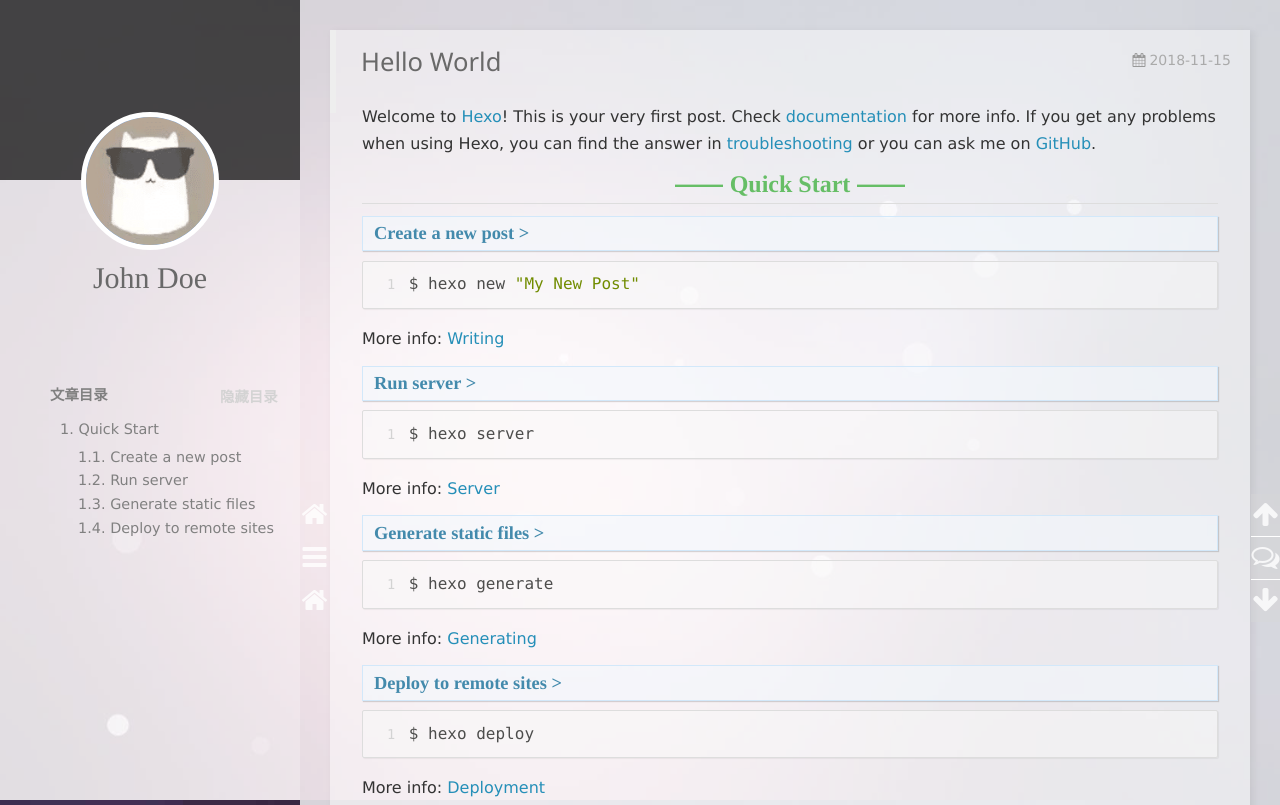
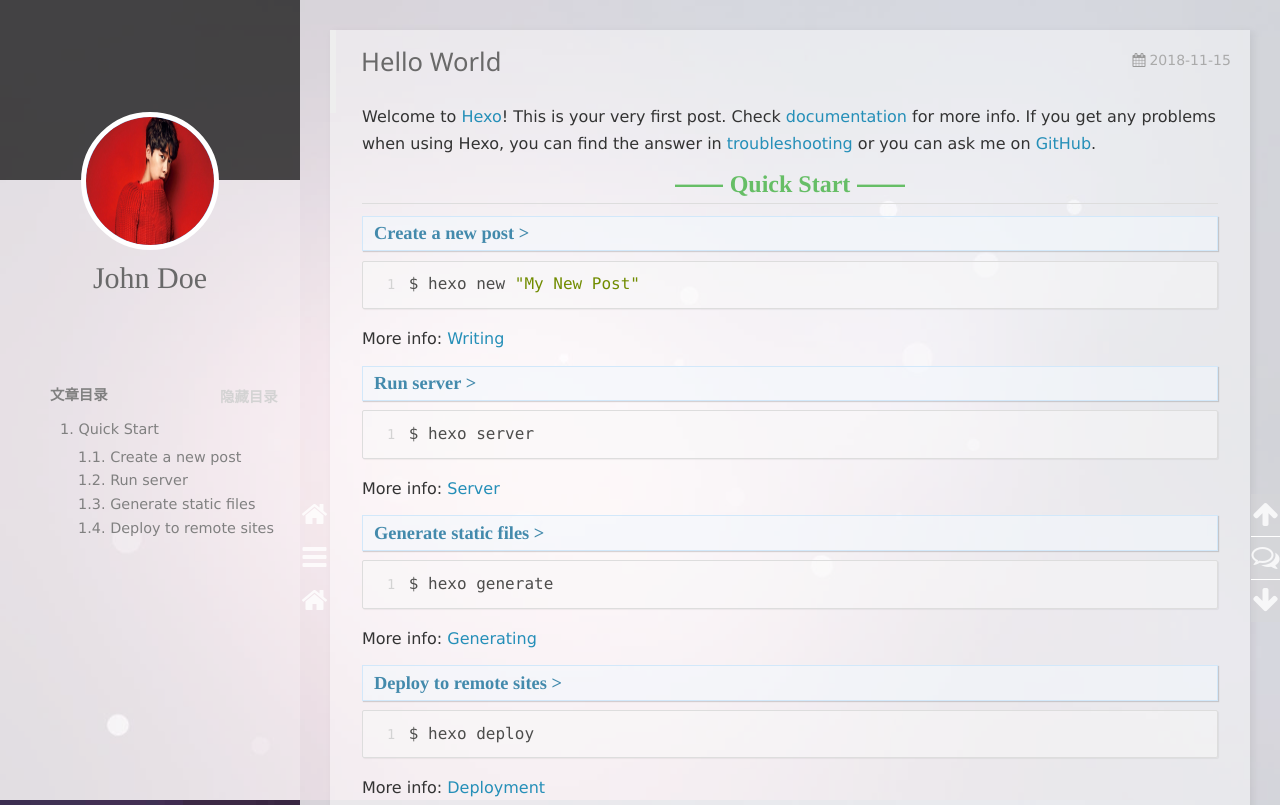
Before and after one commit to liangxuehua/liangxuehua.github.io, a plain HTML site: page 2018/11/15/hello-world/index.html in a window 1280 px wide. Shown: the top 805 px of the page. Drawn offline with nearby package versions, Linux system fonts and the light colour scheme; some packages are replaced by stand-ins of ours; a script that the page names is missing.

Commit message:
Site updated: 2018-11-15 16:23:54

```diff
--- a/2018/11/15/hello-world/index.html
+++ b/2018/11/15/hello-world/index.html
@@ -97,7 +97,7 @@
 <div class="intrude-less">
     <header id="header" class="inner">
         <a href="/" class="profilepic">
-            <img src="/img/avatar.png" class="animated zoomIn">
+            <img src="/img/5.jpg" class="animated zoomIn">
         </a>
         <hgroup>
           <h1 class="header-author"><a href="/">John Doe</a></h1>
@@ -222,7 +222,7 @@
     <div class="intrude-less">
         <header id="header" class="inner">
             <a href="/" class="profilepic">
-                <img src="/img/avatar.png" class="animated zoomIn">
+                <img src="/img/5.jpg" class="animated zoomIn">
             </a>
             <hgroup>
               <h1 class="header-author"><a href="/" title="回到主页">John Doe</a></h1>
```
Also changed, not shown: archives/2018/11/index.html (+2 -2 lines), archives/2018/index.html (+2 -2 lines), archives/index.html (+2 -2 lines), index.html (+2 -2 lines), img/1.jpg (added), img/2.jpg (added), img/3.jpg (added), img/4.jpg (added), img/5.jpg (added).
